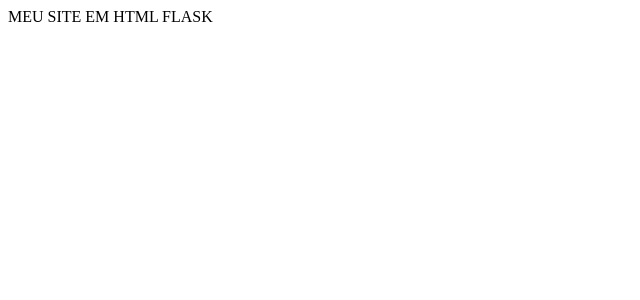
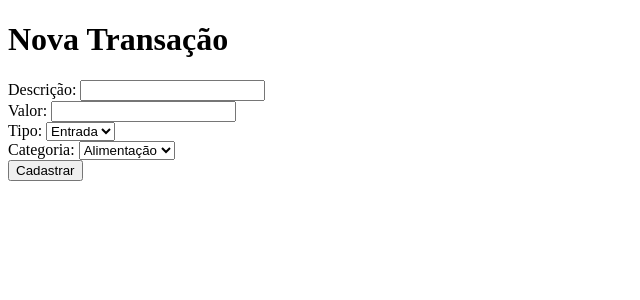
Before and after one commit to vhxdevv/controle-financeiro, a Flask app: page / in a window 1280 px wide. Shown: the top 300 px of the page, without its empty margins (0-640 px from the left). Run offline with Flask 3, Linux system fonts and the light colour scheme.

Commit message:
Rota de CREATE da transacao adicionada e funcionando, melhorias a a fazer

```diff
--- a/routes.py
+++ b/routes.py
@@ -1,11 +1,24 @@
+from flask import render_template, redirect, request
+from extensions import db
 from main import app
-from flask import render_template
+from models import Transacao
 
 #rotas
+
 @app.route("/")
 def homepage():
     return render_template("homepage.html")
 
-@app.route("/blog")
-def blog():
-    return "BEM VINDO AO BLOG"
+@app.route("/cadastrar", methods=['POST'])
+def cadastrar():
+    descricao = request.form["descricao"]
+    valor = float(request.form["valor"])
+    tipo = request.form["tipo"]
+    categoria = request.form['categoria']
+    user_id = 1
+
+    nova_transacao = Transacao(descricao=descricao, valor=valor,categoria=categoria, tipo=tipo, user_id=1) #user id temporario
+    db.session.add(nova_transacao)
+    db.session.commit()
+
+    return redirect("/")
--- a/templates/homepage.html
+++ b/templates/homepage.html
@@ -6,6 +6,31 @@
     <title>Document</title>
 </head>
 <body>
-    MEU SITE EM HTML FLASK
+    <h1>Nova Transação</h1>
+<form action="/cadastrar" method="POST">
+  <label for="descricao">Descrição:</label>
+  <input type="text" id="descricao" name="descricao" required><br>
+
+  <label for="valor">Valor:</label>
+  <input type="number" id="valor" name="valor" step="0.01" required><br>
+
+  <label for="tipo">Tipo:</label>
+  <select id="tipo" name="tipo" required>
+    <option value="entrada">Entrada</option>
+    <option value="saida">Saída</option>
+  </select><br>
+
+  <label for="categoria">Categoria:</label>
+  <select name="categoria" required>
+    <option value="Alimentação">Alimentação</option>
+    <option value="Transporte">Transporte</option>
+    <option value="Lazer">Lazer</option>
+    <option value="Moradia">Moradia</option>
+    <option value="Outros">Outros</option>
+  </select><br>
+
+  <button type="submit">Cadastrar</button>
+</form>
+
 </body>
 </html>
```
Also changed, not shown: instance/financas.db.
